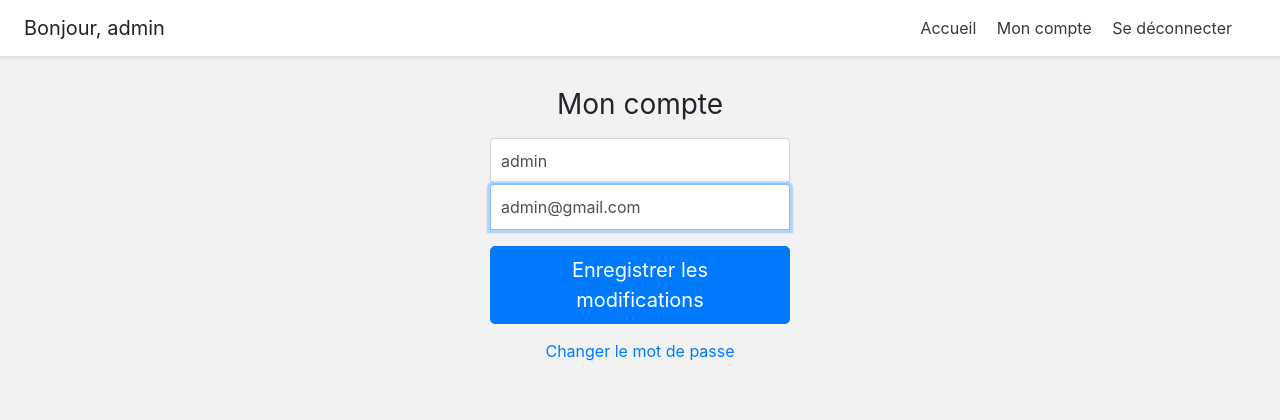
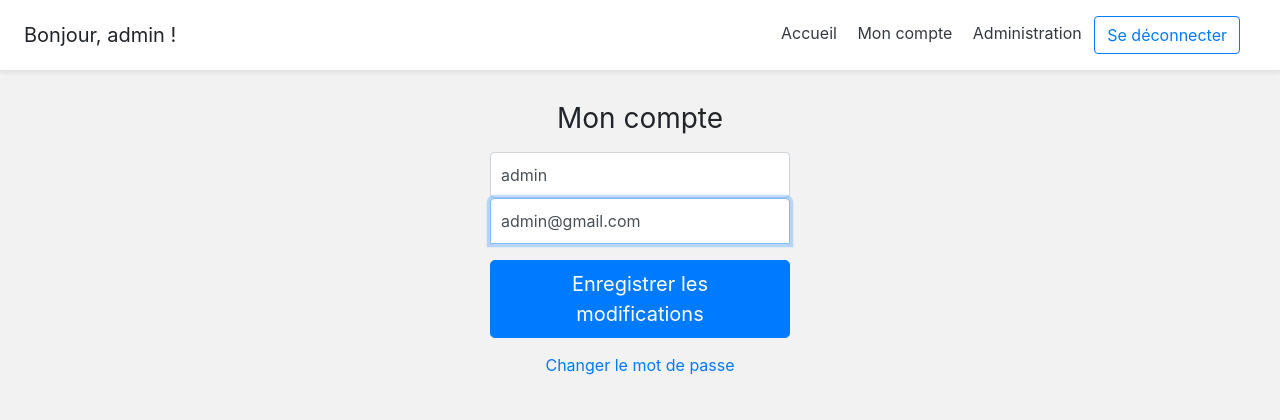
Before and after one commit to jeaunrg/projet-UTAH, a Django app: page /account/ in a window 1280 px wide. Shown: the top 420 px of the page. Run offline with Django 3.2, Linux system fonts and the light colour scheme; a user stored in the database is signed in; some libraries are stand-ins or nearby versions.

Commit message:
login at entry and add link to administration

```diff
--- a/src/personal/views.py
+++ b/src/personal/views.py
@@ -1,4 +1,4 @@
-from django.shortcuts import render
+from django.shortcuts import render, redirect
 from operator import attrgetter
 from django.core.paginator import EmptyPage, PageNotAnInteger, Paginator
 
@@ -7,6 +7,9 @@ from django.core.paginator import EmptyPage, PageNotAnInteger, Paginator
 
 def home_screen_view(request, *args, **kwargs):
 
+	if not request.user.is_authenticated:
+		return redirect("login")
+
 	context = {}
 
 	return render(request, "personal/home.html", context)
--- a/src/templates/base.html
+++ b/src/templates/base.html
@@ -11,7 +11,10 @@
 
 <body>
 {% include 'snippets/base_css.html' %}
-{% include 'snippets/header.html' %}
+
+{% if request.user.is_authenticated %}
+  {% include 'snippets/header.html' %}
+{% endif %}
 
 <!-- Body -->
 <style type="text/css">
--- a/src/templates/snippets/header.html
+++ b/src/templates/snippets/header.html
@@ -17,19 +17,16 @@
 <!-- Header -->
 <div class="d-flex flex-column flex-md-row align-items-center p-3 px-md-4 mb-3 bg-white border-bottom shadow-sm">
   <h5 class="my-0 mr-md-auto font-weight-normal">
-  	{% if request.user.is_authenticated %}
-  		<p class="m-auto">Bonjour, {{request.user.username}}</p>
-  	{% endif %}
+		<p class="m-auto">Bonjour, {{request.user.username}} !</p>
   </h5>
   <nav class="my-2 my-md-0 mr-md-3">
-  	{% if request.user.is_authenticated %}
-	  	<a class="p-2 text-dark" href="{% url 'home' %}">Accueil</a>
-	    <a class="p-2 text-dark" href="{% url 'account' %}">Mon compte</a>
-	    <a class="p-2 text-dark" href="{% url 'logout' %}">Se déconnecter</a>
-	{% else %}
-			<a class="p-2 text-dark" href="{% url 'home' %}">Accueil</a>
-	   	<a class="btn btn-outline-primary" href="{% url 'login' %}">Se connecter</a>
-	{% endif %}
+  	<a class="p-2 text-dark" href="{% url 'home' %}">Accueil</a>
+    <a class="p-2 text-dark" href="{% url 'account' %}">Mon compte</a>
+		{% if request.user.is_admin %}
+		<a class="p-2 text-dark" href="admin/">Administration</a>
+		{% endif %}
+		<a class="btn btn-outline-primary" href="{% url 'logout' %}">Se déconnecter</a>
+
 
   </nav>
 </div>
```
Also changed, not shown: src/mysite/urls.py (+4 -12 lines), src/db.sqlite3.
